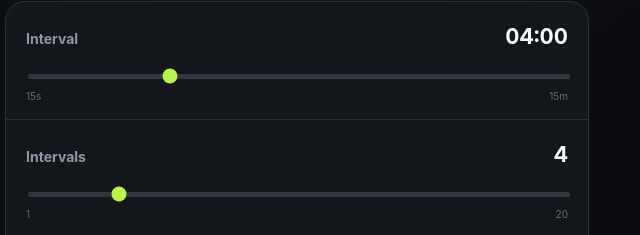
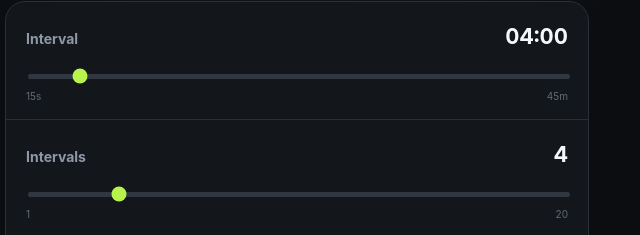
Before and after one commit to OSHYKY/BETTER---training-app, a plain HTML site: page index.html in a window 1280 px wide. Shown: the part 317-552 px from the top of the page, 343-983 px from the left. Drawn offline with Linux system fonts and the light colour scheme.

Commit message:
Increase maximum interval duration to 45 minutes

```diff
--- a/index.html
+++ b/index.html
@@ -34,7 +34,7 @@
         </div>
 
         <div class="settings-card">
-          <div class="setting-row"><div class="setting-copy"><span class="setting-label">Interval</span><strong id="workValue">04:00</strong></div><input id="workSlider" type="range" min="15" max="900" step="15" value="240"><div class="range-labels"><span>15s</span><span>15m</span></div></div>
+          <div class="setting-row"><div class="setting-copy"><span class="setting-label">Interval</span><strong id="workValue">04:00</strong></div><input id="workSlider" type="range" min="15" max="2700" step="15" value="240"><div class="range-labels"><span>15s</span><span>45m</span></div></div>
           <div class="setting-row"><div class="setting-copy"><span class="setting-label">Intervals</span><strong id="countValue">4</strong></div><input id="countSlider" type="range" min="1" max="20" value="4"><div class="range-labels"><span>1</span><span>20</span></div></div>
           <div class="setting-row"><div class="setting-copy"><span class="setting-label">Rest</span><strong id="restValue">03:00</strong></div><input id="restSlider" type="range" min="0" max="600" step="15" value="180"><div class="range-labels"><span>0s</span><span>10m</span></div></div>
         </div>
```
